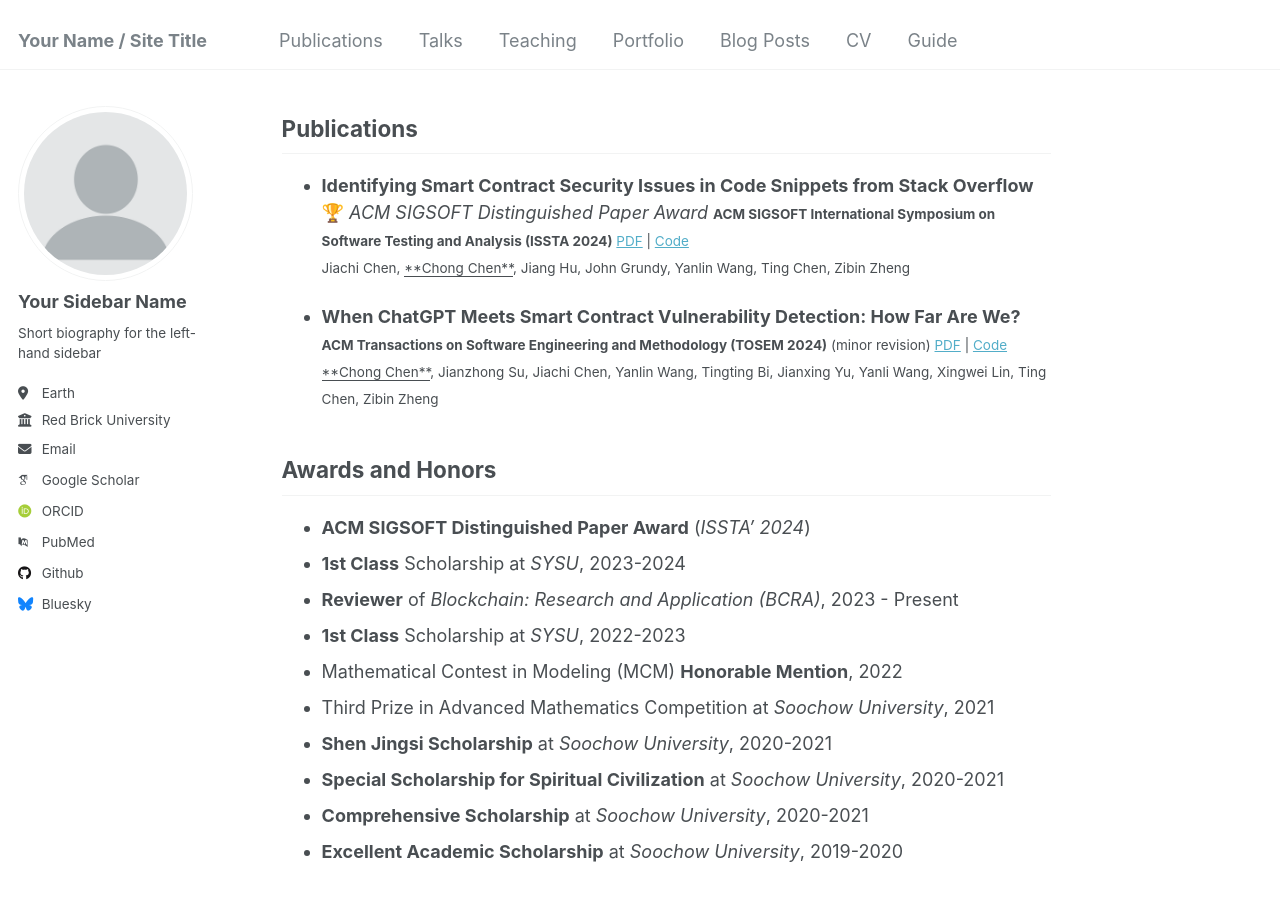
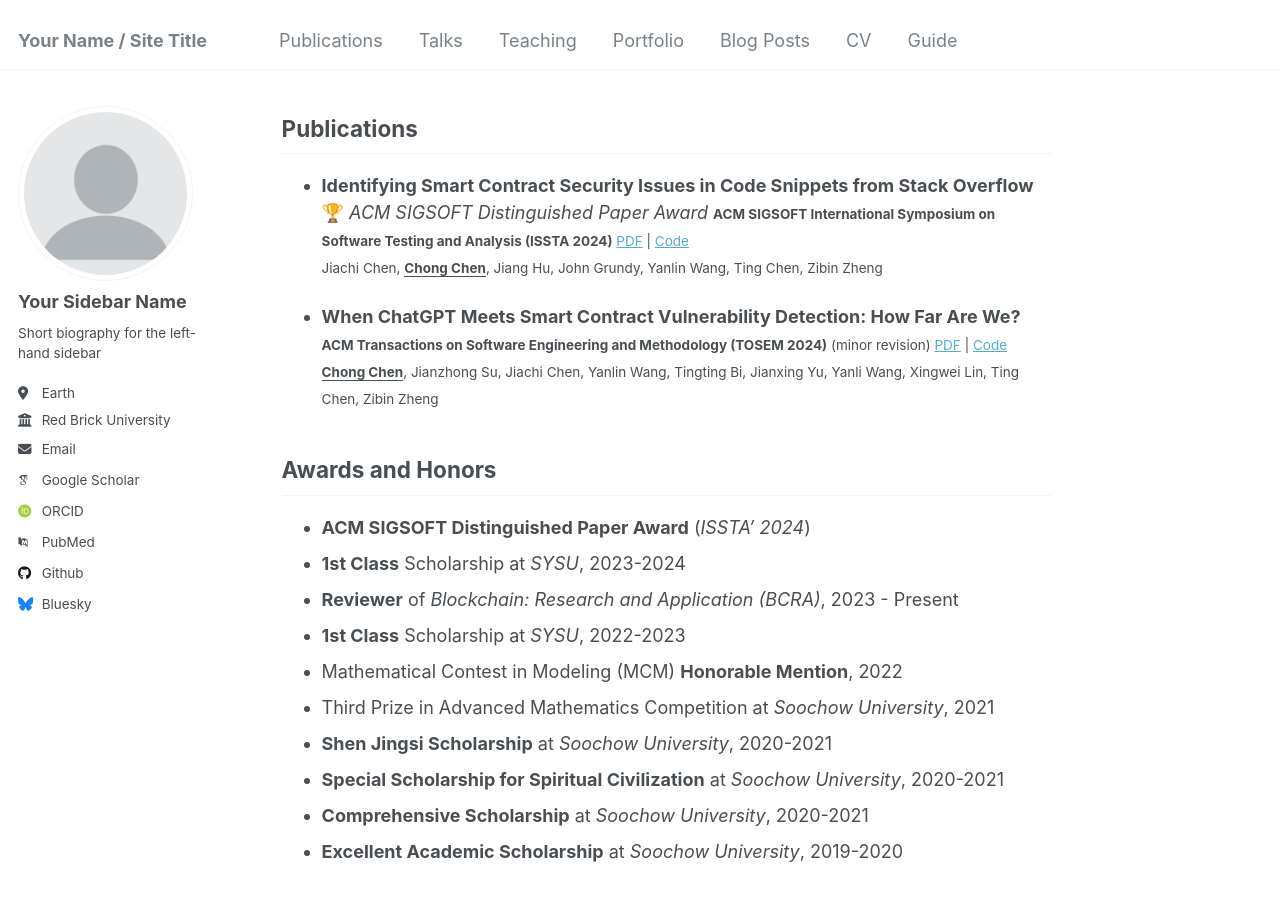
Before and after one commit to BugmakerCC/chong, a Jekyll site: the page built from _pages/about.md, in a window 1280 px wide and 900 px high, scrolled down 566 px. Built offline with Jekyll 4.4.1, drawn with Linux system fonts in a browser that asks for light colours; some web fonts are replaced.

```diff
--- a/_pages/about.md
+++ b/_pages/about.md
@@ -26,11 +26,11 @@ Publications
 ------
 - **Identifying Smart Contract Security Issues in Code Snippets from Stack Overflow**  🏆 *ACM SIGSOFT Distinguished Paper Award*
 <small>**ACM SIGSOFT International Symposium on Software Testing and Analysis (ISSTA 2024)**  [PDF](https://dl.acm.org/doi/pdf/10.1145/3650212.3680353) | [Code](https://github.com/BugmakerCC/SOChecker)</small>
-<small>Jiachi Chen, <u>**Chong Chen**</u>, Jiang Hu, John Grundy, Yanlin Wang, Ting Chen, Zibin Zheng</small>
+<small>Jiachi Chen, <u><b>Chong Chen</b></u>, Jiang Hu, John Grundy, Yanlin Wang, Ting Chen, Zibin Zheng</small>
 
 - **When ChatGPT Meets Smart Contract Vulnerability Detection: How Far Are We?**
 <small>**ACM Transactions on Software Engineering and Methodology (TOSEM 2024)** (minor revision) [PDF](https://arxiv.org/pdf/2309.05520) | [Code](https://zenodo.org/record/8332273)</small>
-<small><u>**Chong Chen**</u>, Jianzhong Su, Jiachi Chen, Yanlin Wang, Tingting Bi, Jianxing Yu, Yanli Wang, Xingwei Lin, Ting Chen, Zibin Zheng</small>
+<small><u><b>Chong Chen</b></u>, Jianzhong Su, Jiachi Chen, Yanlin Wang, Tingting Bi, Jianxing Yu, Yanli Wang, Xingwei Lin, Ting Chen, Zibin Zheng</small>
 
 Awards and Honors
 ------
```
